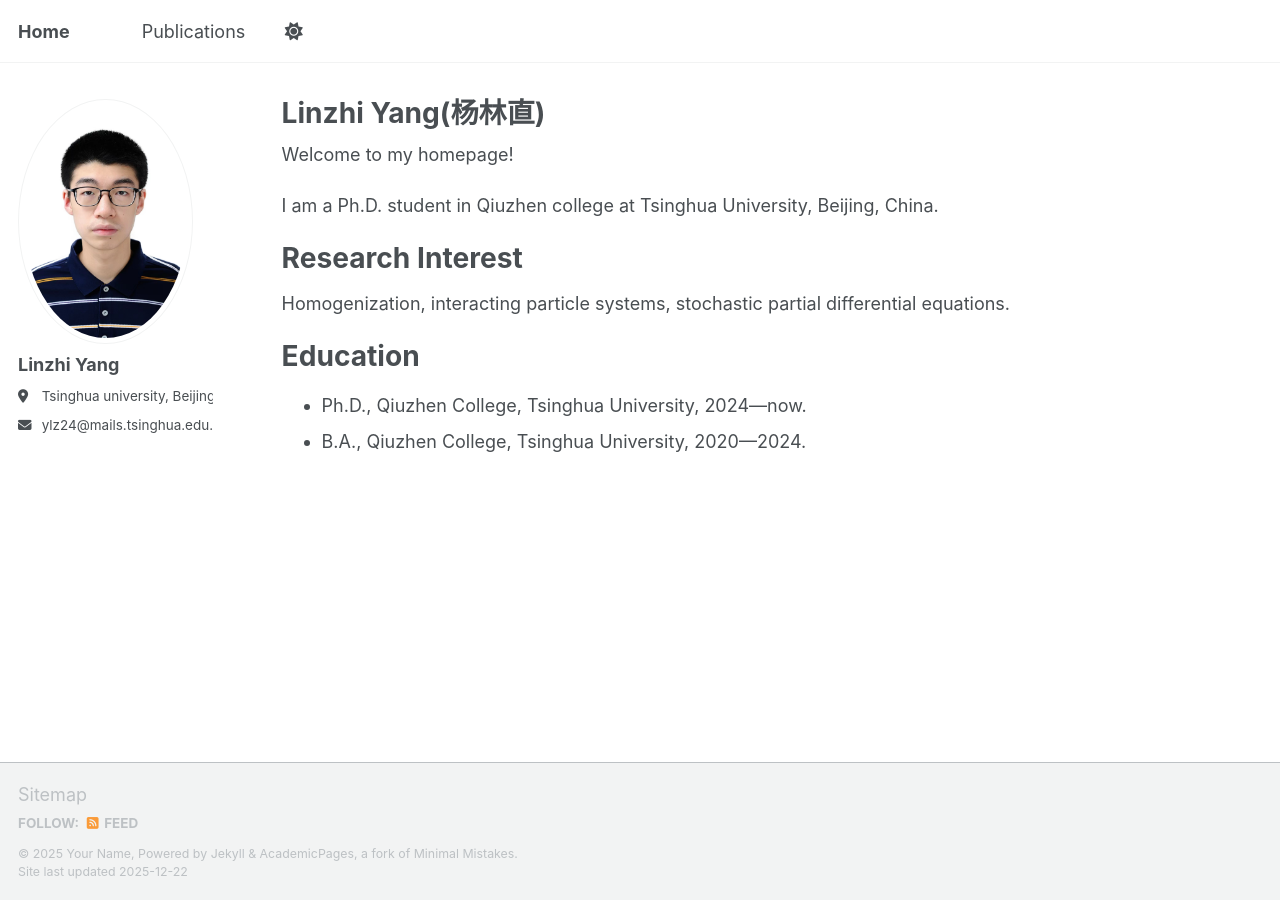
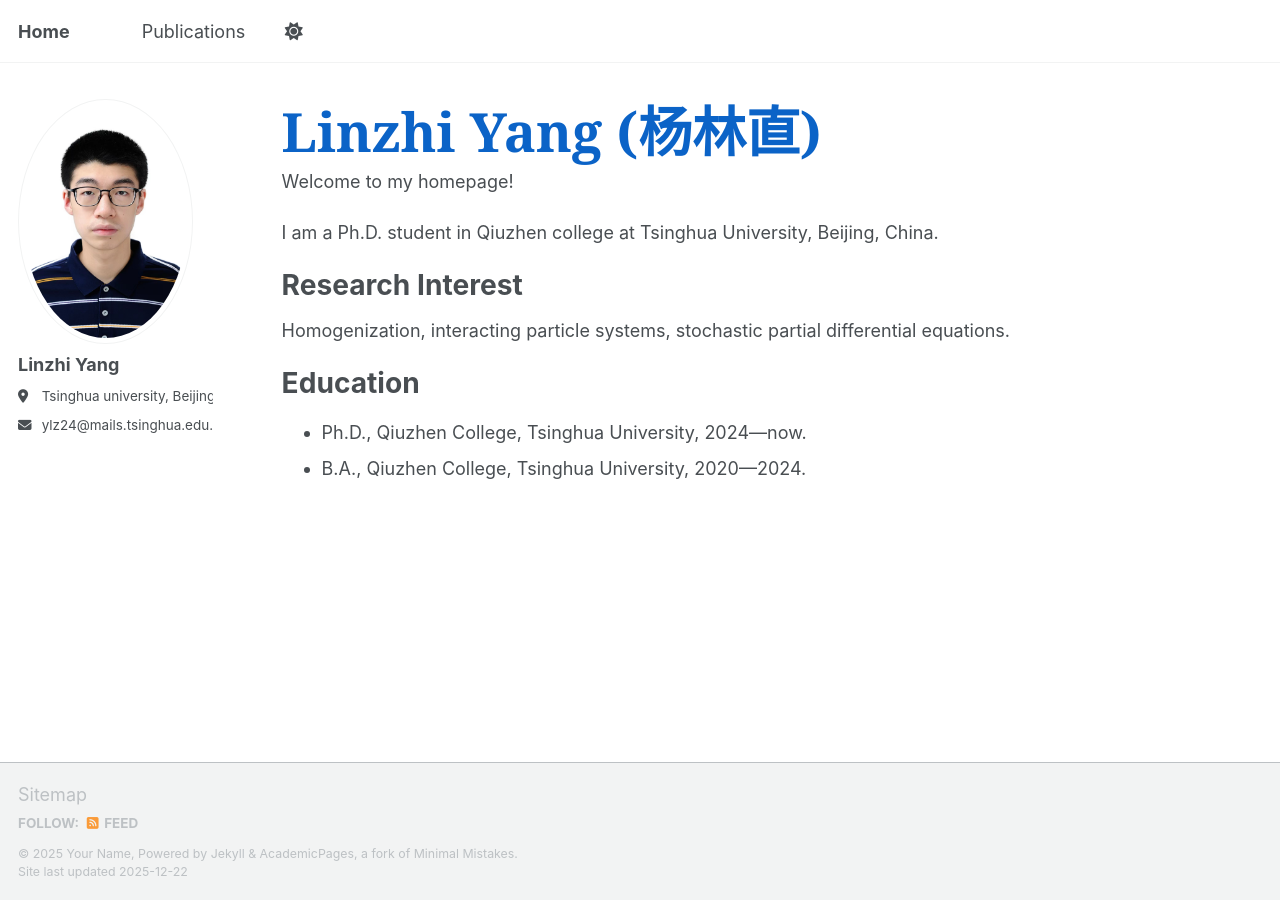
Before and after one commit to linzhi-yang/linzhi-yang.github.io, a Jekyll site: the page built from _pages/about.md, in a window 1280 px wide. Built offline with Jekyll 4.4.1, drawn with Linux system fonts in a browser that asks for light colours; a script bundle is joined from its source files by our own code; library files that are not in the unit come from our copies.

Commit message:
Update about.md

```diff
--- a/_pages/about.md
+++ b/_pages/about.md
@@ -1,11 +1,12 @@
 ---
 permalink: /
-title: "Linzhi Yang(杨林直)"
 author_profile: true
 redirect_from:
   - /about/
   - /about.html
 ---
+
+<h1 class="name-hero">Linzhi Yang (杨林直)</h1>
 
 Welcome to my homepage!
 
```
